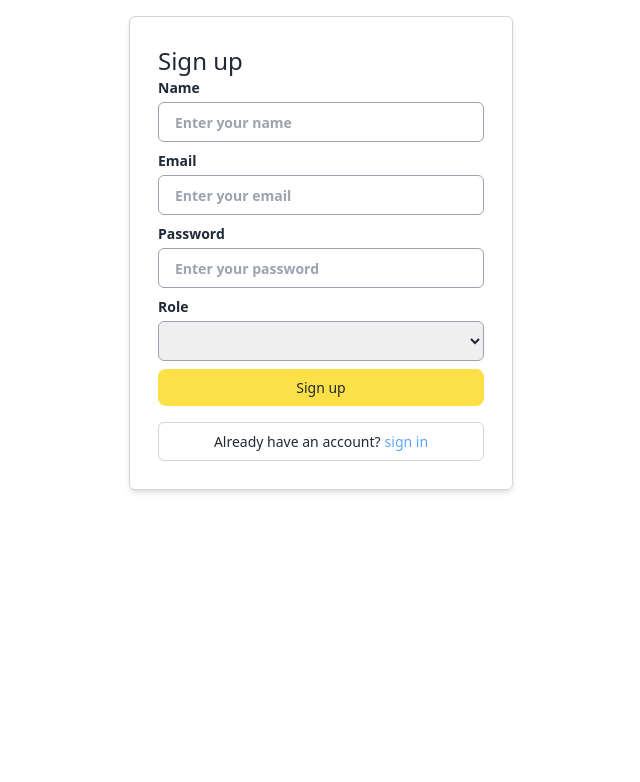
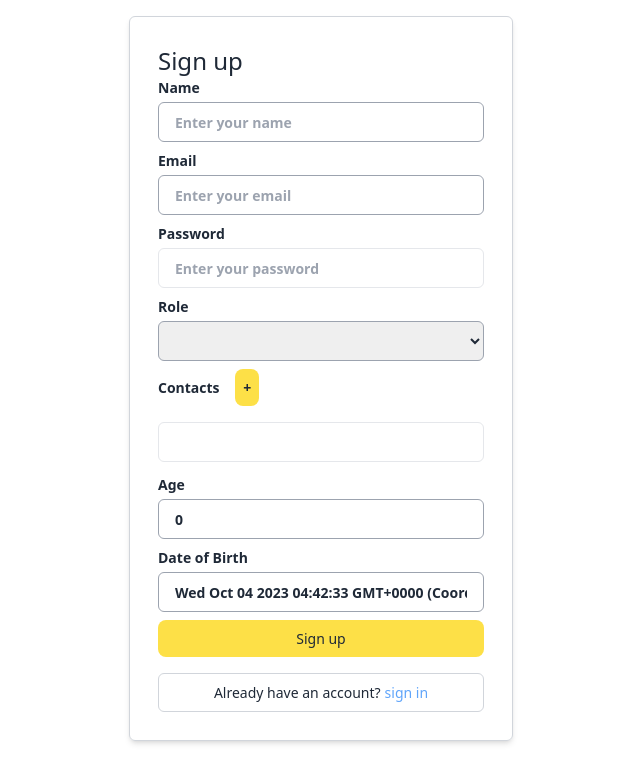
Before and after one commit to upa-sana/e-commerce-frontend, a React (Vite) app: page /sign-up in a window 1280 px wide. Shown: the top 782 px of the page, without its empty margins (319-959 px from the left). Built offline with nearby package versions, Linux system fonts and the light colour scheme.

Commit message:
implement react hook

```diff
--- a/package.json
+++ b/package.json
@@ -20,6 +20,7 @@
     "redux": "^4.2.1"
   },
   "devDependencies": {
+    "@hookform/devtools": "^4.3.1",
     "@types/react": "^18.2.15",
     "@types/react-dom": "^18.2.7",
     "@typescript-eslint/eslint-plugin": "^6.0.0",
--- a/src/api/user.api.ts
+++ b/src/api/user.api.ts
@@ -1,3 +1,4 @@
+import http from "@utils/http.interceptor";
 import axios from "axios";
 
 const BASE_URL = "http://localhost:8080/api";
@@ -5,3 +6,7 @@ const SIGNIN_URL = `${BASE_URL}/auth/login`;
 export const signinUser = (requestBody) => {
   return axios.post(SIGNIN_URL, requestBody);
 };
+
+export const signupUser = (requestBody) => {
+  return http.post("/auth/signup", requestBody);
+};
--- a/src/pages/signup.page.tsx
+++ b/src/pages/signup.page.tsx
@@ -1,4 +1,6 @@
+import { DevTool } from "@hookform/devtools";
 import { useState } from "react";
+import { useFieldArray, useForm } from "react-hook-form";
 import { useNavigate } from "react-router-dom";
 import FormLayoutComponent from "../layout/form-layout.page";
 import TitleComponent from "../shared/components/title.page";
@@ -8,6 +10,28 @@ const SignupComponent = () => {
     email: "",
     password: "",
     role: "User",
+  });
+
+  const {
+    register,
+    handleSubmit,
+    formState: { errors },
+    control,
+  } = useForm({
+    defaultValues: {
+      name: "",
+      email: "",
+      password: "",
+      role: "User",
+      contacts: [{ number: "" }],
+      age: 0,
+      date: Date(),
+    },
+  });
+
+  const { fields, append, remove } = useFieldArray({
+    name: "contacts",
+    control: control,
   });
 
   const navigate = useNavigate();
@@ -41,17 +65,18 @@ const SignupComponent = () => {
       console.log("error", error);
     }
   };
-  // useEffect(() => {
-  //   console.log("do the role updated");
-  //   setUserInfo(userInfo.role);
-  // }, [userInfo.role]);
 
   const signin = () => {
     navigate("/sign-in");
   };
+
+  const onSubmit = (data) => {
+    debugger;
+    console.log("sign up data", data);
+  };
   return (
     <FormLayoutComponent>
-      <form className="form p-3" onSubmit={signupUser}>
+      <form className="form p-3" onSubmit={handleSubmit(onSubmit)} noValidate>
         <fieldset>
           <legend>
             <TitleComponent title={"Sign up"}></TitleComponent>
@@ -62,27 +87,53 @@ const SignupComponent = () => {
               Name
             </label>
             <input
-              className="border border-solid border-gray-400 rounded-md h-10 w-full mt-1 hover:border-yellow-300 focus:border-yellow-300 active:border-yellow-300 p-4"
+              className="
+              border
+              border-solid
+              border-gray-400
+              rounded-md h-10 w-full mt-1
+              hover:border-yellow-300
+              focus:border-yellow-300
+              active:border-yellow-300 p-4"
               placeholder="Enter your name"
               type="text"
-              name="name"
               id="fullName"
-              value={userInfo.name}
-              onChange={updateUser}
+              {...register("name", {
+                required: {
+                  value: true,
+                  message: "Required",
+                },
+              })}
             />
+            <p className="text-red-500">{errors.name?.message}</p>
           </div>
           <div className="font-extrabold text-sm mb-2">
             <label className="label" for="email">
               Email
             </label>
             <input
-              className="border border-solid border-gray-400 rounded-md h-10 w-full mt-1 hover:border-yellow-300 focus:border-yellow-300 active:border-yellow-300 p-4"
+              className="
+              border
+              border-solid
+              border-gray-400
+              rounded-md
+              h-10 w-full mt-1
+              hover:border-yellow-300
+              focus:border-yellow-300
+              :border-yellow-300 p-4"
               placeholder="Enter your email"
               type="text"
-              name="email"
               id="email"
-              value={userInfo.email}
-              onChange={updateUser}
+              {...register("email", {
+                required: {
+                  value: true,
+                  message: "Required",
+                },
+                pattern: {
+                  value: /^[a-zA-Z0-9.-]+@[a-z]+.[a-z]{2,3}$/,
+                  message: "Invalid Email",
+                },
+              })}
             />
           </div>
 
@@ -91,13 +142,30 @@ const SignupComponent = () => {
               Password
             </label>
             <input
-              className="border border-solid border-gray-400 rounded-md h-10 w-full mt-1 hover:border-yellow-300 focus:border-yellow-300 active:border-yellow-300 p-4"
+              className="
+              border
+              border-solid gray-400 rounded-md
+              h-10 w-full mt-1
+             hover:border-yellow-300
+             focus:border-yellow-300
+             active:border-yellow-300 p-4"
               placeholder="Enter your password"
               type="password"
-              name="password"
               id="password"
-              value={userInfo.password}
-              onChange={updateUser}
+              {...register("password", {
+                required: {
+                  value: true,
+                  message: "Required",
+                },
+                minLength: {
+                  value: 8,
+                  message: "Password must be atlest 8 character",
+                },
+                maxLength: {
+                  value: 20,
+                  message: "Password can't exceed 20 character",
+                },
+              })}
             />
           </div>
           <div className="font-extrabold text-sm mb-2">
@@ -105,19 +173,131 @@ const SignupComponent = () => {
               Role
             </label>
             <select
-              className="border border-solid border-gray-400 rounded-md h-10 w-full mt-1 hover:border-yellow-300 focus:border-yellow-300 active:border-yellow-300 p-4"
+              className="
+              border border-solid border-gray-400
+              rounded-md
+              h-10 w-full mt-1
+              hover:border-yellow-300
+              focus:border-yellow-300
+              active:border-yellow-300
+              p-4"
               id="role"
-              onChange={updateUser}
+              {...register("role", {
+                required: {
+                  value: true,
+                  message: "Required",
+                },
+              })}
             >
               <option value="User">User</option>
               <option value="Admin">Admin</option>
             </select>
+            <p className="text-red-500">{errors.role?.message}</p>
+          </div>
+
+          <div className="font-extrabold text-sm mb-2">
+            <label className="label">
+              <span className="mr-3"> Contacts </span>
+              <button
+                className="btn-yellow"
+                onClick={() => append({ number: "" })}
+              >
+                +
+              </button>
+            </label>
+            <div className="list">
+              {fields.map((field, index) => {
+                return (
+                  <>
+                    <div key={field.id} className="flex gap-3 my-3">
+                      <input
+                        className="
+                    border
+              border-solid gray-400 rounded-md
+              h-10 w-full mt-1
+             hover:border-yellow-300
+             focus:border-yellow-300
+             active:border-yellow-300 p-4"
+                        type="text"
+                        {...register(`contacts.${index}.number`)}
+                      />
+                      {index > 0 && (
+                        <button
+                          className="btn-default border "
+                          type="button"
+                          onClick={() => remove(index)}
+                        >
+                          -
+                        </button>
+                      )}
+                    </div>
+                  </>
+                );
+              })}
+            </div>
+          </div>
+          <div className="font-extrabold text-sm mb-2">
+            <label className="label mb-3" htmlFor="fullName">
+              Age
+            </label>
+            <input
+              className="
+              border
+              border-solid
+              border-gray-400
+              rounded-md h-10 w-full mt-1
+              hover:border-yellow-300
+              focus:border-yellow-300
+              active:border-yellow-300 p-4"
+              placeholder="Enter your name"
+              type="text"
+              id="age"
+              {...register("age", {
+                required: {
+                  value: true,
+                  message: "Required",
+                },
+              })}
+            />
+            <p className="text-red-500">{errors.name?.message}</p>
+          </div>
+
+          <div className="font-extrabold text-sm mb-2">
+            <label className="label mb-3" htmlFor="date">
+              Date of Birth
+            </label>
+            <input
+              className="
+              border
+              border-solid
+              border-gray-400
+              rounded-md h-10 w-full mt-1
+              hover:border-yellow-300
+              focus:border-yellow-300
+              active:border-yellow-300 p-4"
+              placeholder="Enter your name"
+              type="text"
+              id="date"
+              {...register("date", {
+                required: {
+                  valueAsDate: true,
+                  value: true,
+                  message: "Required",
+                },
+              })}
+            />
+            <p className="text-red-500">{errors.name?.message}</p>
           </div>
 
           <div className="buttons">
             <button
               type="submit"
-              className="bg-yellow-300 text-gray-800 w-full p-2 mr-2 rounded-lg hover:bg-yellow-400"
+              className="
+              bg-yellow-300
+              text-gray-800
+              w-full p-2 mr-2
+              rounded-lg
+              hover:bg-yellow-400"
               name="submit-btn"
             >
               Sign up
@@ -126,21 +306,37 @@ const SignupComponent = () => {
           <div
             role="button"
             aria-label="Have an already account"
-            className="border border-solid border-gray-300 p-2 mt-4 rounded-md text-center text-sm cursor-pointer"
+            className="
+            border border-solid border-gray-300
+            p-2 mt-4
+            rounded-md
+            text-center
+            text-sm
+            cursor-pointer"
             onClick={signin}
           >
             Already have an account?
             <button
               aria-label="sign in to e-commerce"
-              className="text-blue-400 hover:text-blue-500 text-sm font-medium ml-1"
+              className="
+              text-blue-400
+              hover:text-blue-500
+              text-sm
+              font-medium
+              ml-1"
             >
               sign in
             </button>
           </div>
         </fieldset>
       </form>
+      <DevTool control={control} />
     </FormLayoutComponent>
   );
 };
 
 export default SignupComponent;
+
+// valueAsNumber: true
+// valueAsDate: true
+// watching the filed for changes:
```
Also changed, not shown: src/pages/signin.page.tsx (+33 -59 lines), 1 other file (tests, documents, lock files or other folders).
